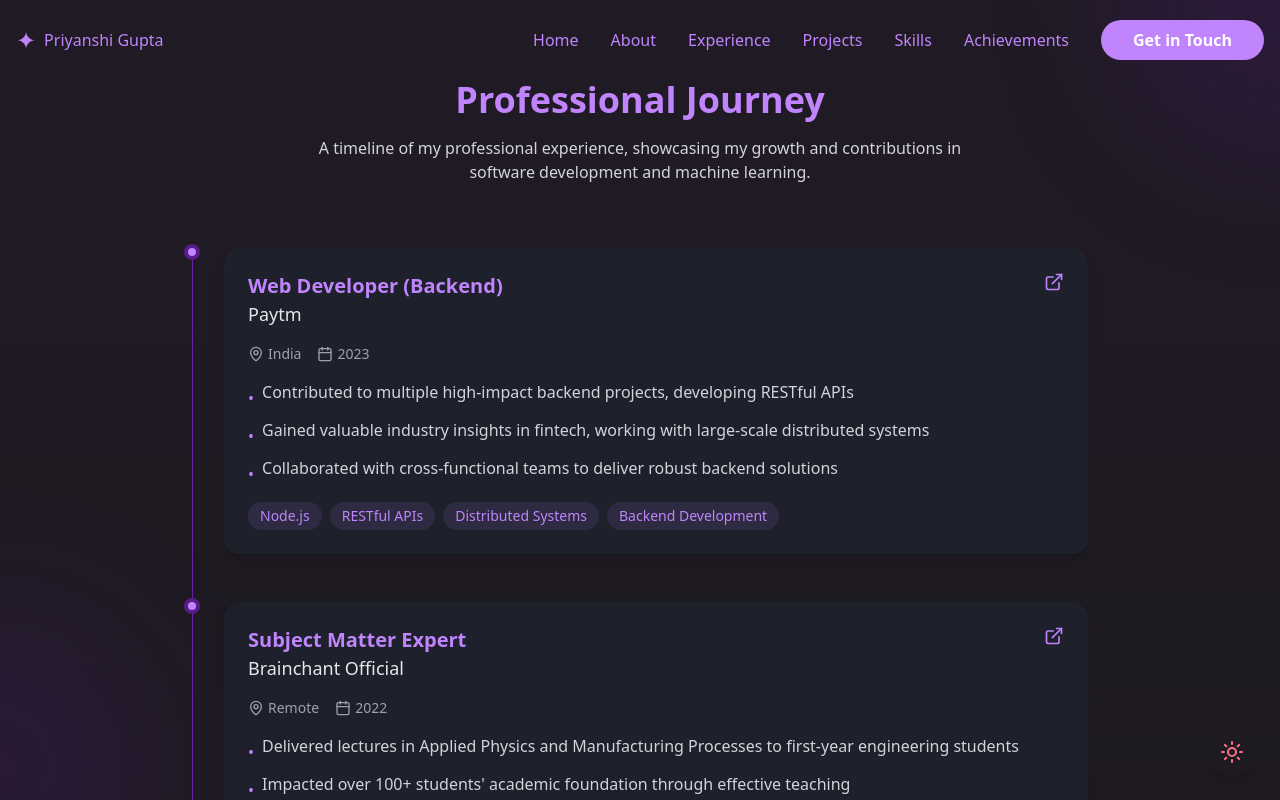
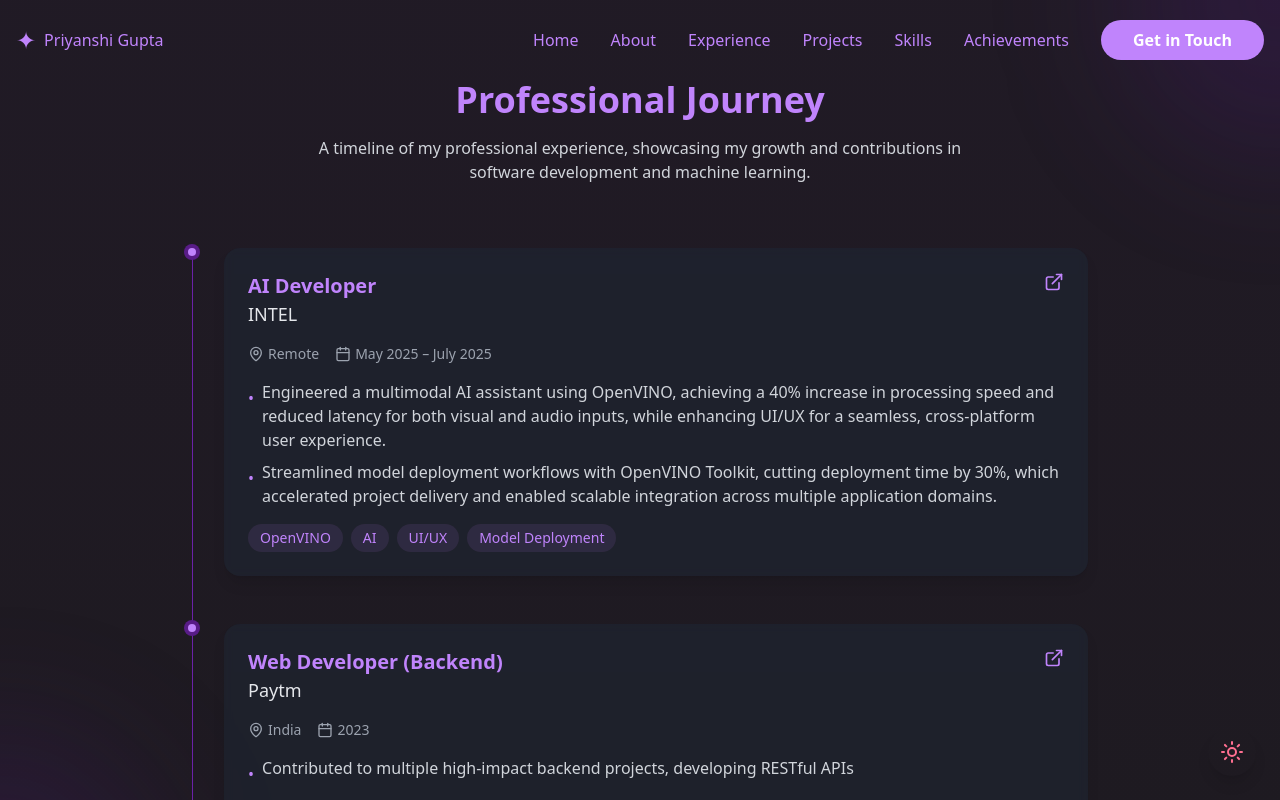
Before and after one commit to priyanshiiguptaaa/PriyanshiGupta, a React (Vite) app: page /experience in a window 1280 px wide. Shown: the top 800 px of the page. Built offline with nearby package versions, Linux system fonts and the light colour scheme.

Commit message:
Update Experience.jsx

```diff
--- a/src/components/Experience/Experience.jsx
+++ b/src/components/Experience/Experience.jsx
@@ -4,6 +4,18 @@ import { Briefcase, Calendar, MapPin, ExternalLink } from 'lucide-react';
 
 const Experience = () => {
   const experiences = [
+    {
+      title: "AI Developer",
+      company: "INTEL",
+      location: "Remote",
+      period: "May 2025 – July 2025",
+      description: [
+        "Engineered a multimodal AI assistant using OpenVINO, achieving a 40% increase in processing speed and reduced latency for both visual and audio inputs, while enhancing UI/UX for a seamless, cross-platform user experience.",
+        "Streamlined model deployment workflows with OpenVINO Toolkit, cutting deployment time by 30%, which accelerated project delivery and enabled scalable integration across multiple application domains."
+      ],
+      skills: ["OpenVINO", "AI", "UI/UX", "Model Deployment"],
+      link: "https://www.intel.com/"
+    },
     {
       title: "Web Developer (Backend)",
       company: "Paytm",
```
